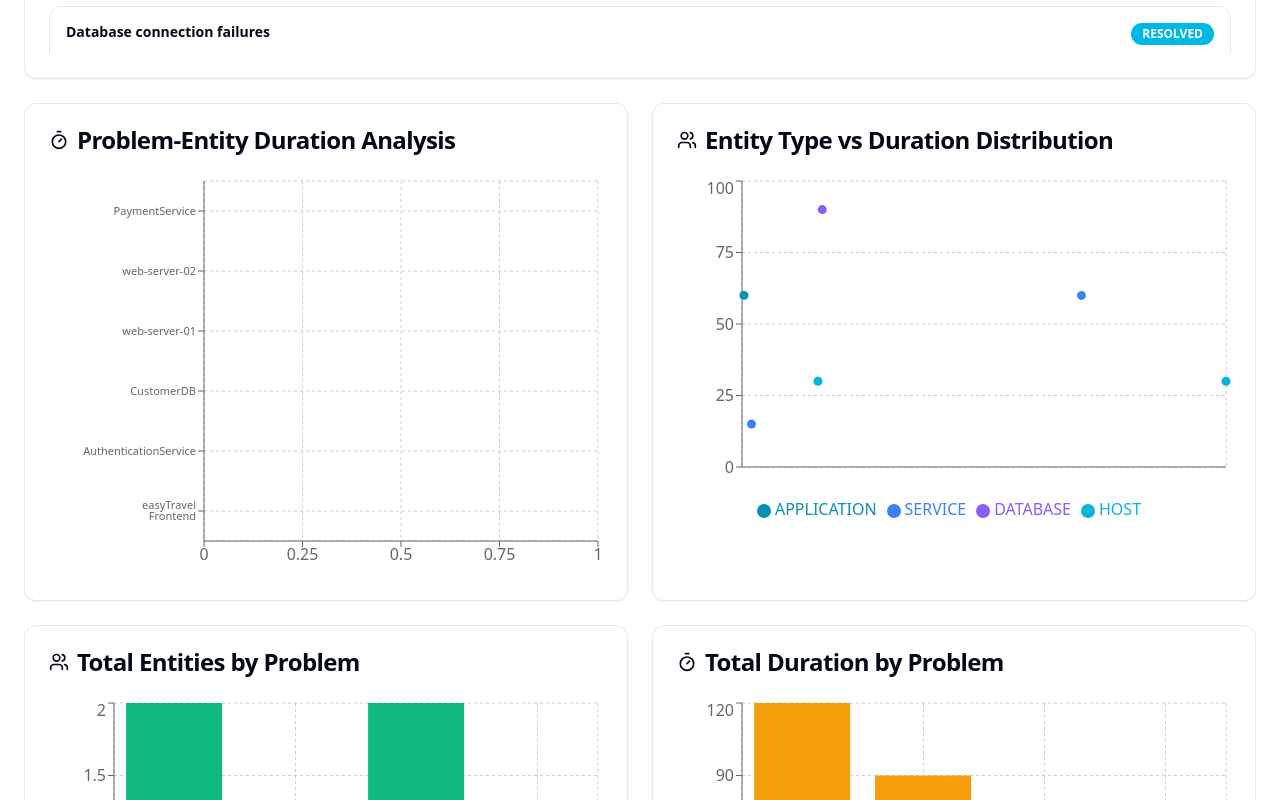
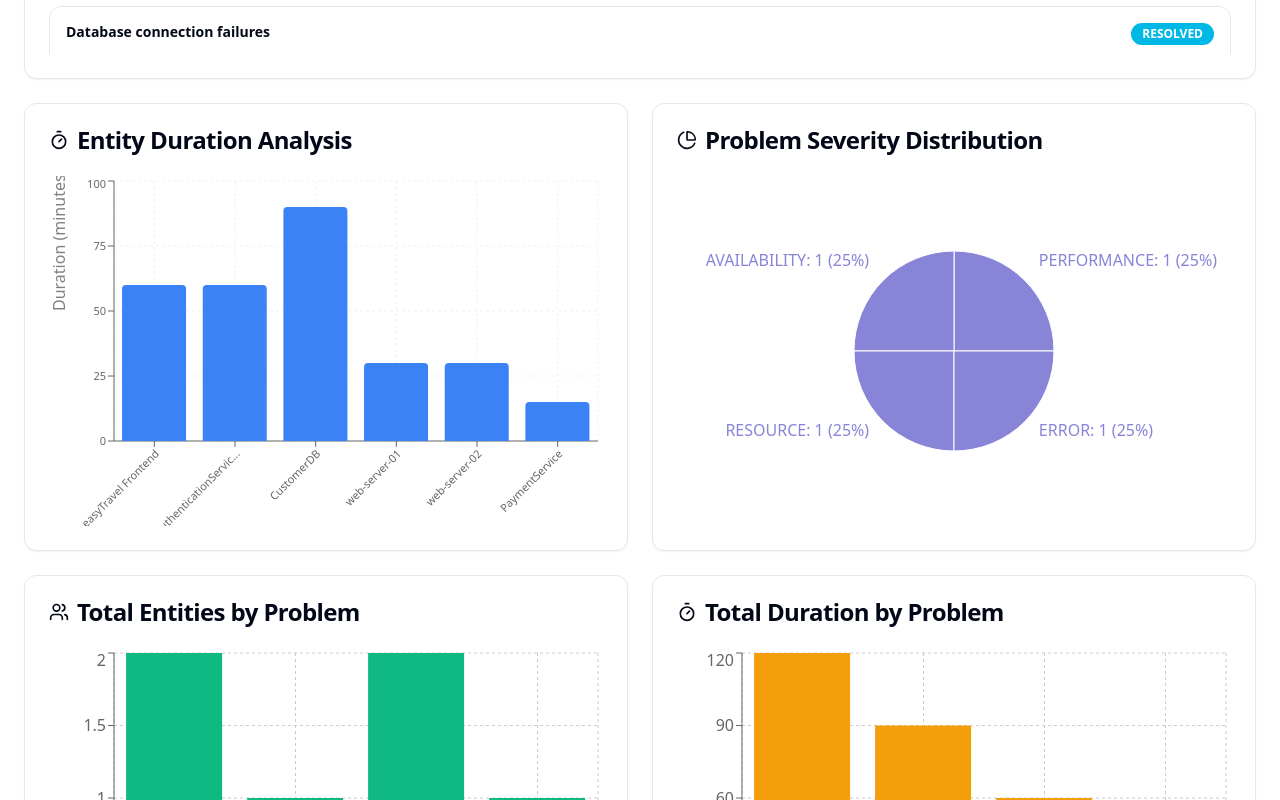
Before and after one commit to hamzaoudghiri/problems-lovable2, a React (Vite) app: page / in a window 1280 px wide. Shown: the part 1080-1880 px from the top of the page. Built offline with nearby package versions, Linux system fonts and the light colour scheme.

Commit message:
Refactor charts for clarity
Update charts to use clearer visualizations.

```diff
--- a/src/components/Charts.tsx
+++ b/src/components/Charts.tsx
@@ -159,146 +159,156 @@ export const ProblemEntityDurationChart = () => {
     problems
   } = useMonitoringStore();
 
-  // Example data when no problems available
+  // Example data - simplified and clearer
   const exampleData = [
-    { problemTitle: "Database Connection...", entityName: "database-01", totalDuration: 245, status: "RESOLVED" },
-    { problemTitle: "High CPU Usage", entityName: "server-web-01", totalDuration: 180, status: "OPEN" },
-    { problemTitle: "Memory Leak", entityName: "app-backend", totalDuration: 320, status: "RESOLVED" },
-    { problemTitle: "Network Timeout", entityName: "api-gateway", totalDuration: 95, status: "OPEN" },
-    { problemTitle: "Disk Space Alert", entityName: "storage-01", totalDuration: 150, status: "RESOLVED" },
-    { problemTitle: "Service Unavailable", entityName: "auth-service", totalDuration: 275, status: "OPEN" },
-    { problemTitle: "Load Balancer Issue", entityName: "lb-01", totalDuration: 65, status: "RESOLVED" },
-    { problemTitle: "Cache Miss Rate High", entityName: "redis-cluster", totalDuration: 120, status: "OPEN" }
+    { entityName: "Database Server", duration: 245, status: "RESOLVED" },
+    { entityName: "Web Server", duration: 180, status: "OPEN" },
+    { entityName: "API Gateway", duration: 95, status: "RESOLVED" },
+    { entityName: "Cache Service", duration: 320, status: "OPEN" },
+    { entityName: "Auth Service", duration: 150, status: "RESOLVED" },
+    { entityName: "Load Balancer", duration: 65, status: "OPEN" }
   ];
 
-  // Group by problem-title and entity combination (same logic as EntityProblemGrouping)
-  const groupMap = new Map<string, {
-    problemTitle: string;
-    entityName: string;
-    totalDuration: number;
-    status: string;
-  }>();
+  // Simplified data processing
+  let chartData = exampleData;
 
   if (problems.length > 0) {
+    const entityDurations = new Map();
     problems.forEach(problem => {
       if (problem.affectedEntities.length === 0) return;
       const duration = problem.endTime ? problem.endTime - problem.startTime : Date.now() - problem.startTime;
       problem.affectedEntities.forEach(entity => {
-        const groupKey = `${problem.title}|${entity.entityId}`;
-        if (groupMap.has(groupKey)) {
-          const existingGroup = groupMap.get(groupKey)!;
-          existingGroup.totalDuration += duration;
-        } else {
-          groupMap.set(groupKey, {
-            problemTitle: problem.title.length > 25 ? problem.title.substring(0, 25) + '...' : problem.title,
-            entityName: entity.displayName,
-            totalDuration: Math.floor(duration / (1000 * 60)),
-            // Convert to minutes
-            status: problem.status
-          });
-        }
+        const key = entity.displayName;
+        const currentDuration = entityDurations.get(key) || 0;
+        entityDurations.set(key, currentDuration + Math.floor(duration / (1000 * 60)));
       });
     });
+
+    chartData = Array.from(entityDurations.entries())
+      .map(([entityName, duration]) => ({
+        entityName: entityName.length > 20 ? entityName.substring(0, 20) + '...' : entityName,
+        duration,
+        status: 'OPEN'
+      }))
+      .slice(0, 8);
   }
 
-  const chartData = problems.length > 0 ? Array.from(groupMap.values()).slice(0, 15) : exampleData;
-
-  return <Card>
+  return (
+    <Card>
       <CardHeader>
         <CardTitle className="flex items-center gap-2">
           <Timer className="h-5 w-5" />
-          Problem-Entity Duration Analysis
+          Entity Duration Analysis
         </CardTitle>
       </CardHeader>
       <CardContent>
-        <ResponsiveContainer width="100%" height={400}>
-          <BarChart data={chartData} layout="horizontal">
-            <CartesianGrid strokeDasharray="3 3" />
-            <XAxis type="number" />
-            <YAxis type="category" dataKey="entityName" width={150} tick={{
-            fontSize: 11
-          }} />
-            <Tooltip formatter={value => [`${value} minutes`, 'Duration']} labelFormatter={label => `Entity: ${label}`} />
-            <Bar dataKey="totalDuration" fill="#dc2626" name="Duration (minutes)" />
+        <ResponsiveContainer width="100%" height={350}>
+          <BarChart data={chartData}>
+            <CartesianGrid strokeDasharray="3 3" opacity={0.3} />
+            <XAxis
+              dataKey="entityName"
+              angle={-45}
+              textAnchor="end"
+              height={80}
+              tick={{ fontSize: 11 }}
+            />
+            <YAxis
+              tick={{ fontSize: 11 }}
+              label={{ value: 'Duration (minutes)', angle: -90, position: 'insideLeft' }}
+            />
+            <Tooltip
+              formatter={(value) => [`${value} minutes`, 'Duration']}
+              labelStyle={{ color: '#333' }}
+              contentStyle={{
+                backgroundColor: '#fff',
+                border: '1px solid #ccc',
+                borderRadius: '4px'
+              }}
+            />
+            <Bar
+              dataKey="duration"
+              fill="#3b82f6"
+              radius={[4, 4, 0, 0]}
+              name="Duration (minutes)"
+            />
           </BarChart>
         </ResponsiveContainer>
       </CardContent>
-    </Card>;
+    </Card>
+  );
 };
+
 export const ProblemEntityScatterChart = () => {
   const {
     problems
   } = useMonitoringStore();
 
-  // Example data when no problems available
-  const exampleScatterData = [
-    { entityType: "APPLICATION", duration: 145, problemTitle: "Database Connection Issue", x: 1, y: 145 },
-    { entityType: "SERVICE", duration: 280, problemTitle: "High CPU Usage", x: 2, y: 280 },
-    { entityType: "INFRASTRUCTURE", duration: 95, problemTitle: "Network Timeout", x: 3, y: 95 },
-    { entityType: "APPLICATION", duration: 320, problemTitle: "Memory Leak", x: 1.5, y: 320 },
-    { entityType: "SERVICE", duration: 180, problemTitle: "Service Unavailable", x: 2.5, y: 180 },
-    { entityType: "INFRASTRUCTURE", duration: 210, problemTitle: "Disk Space Alert", x: 3.5, y: 210 },
-    { entityType: "APPLICATION", duration: 75, problemTitle: "Cache Miss Rate High", x: 1.2, y: 75 },
-    { entityType: "SERVICE", duration: 165, problemTitle: "Load Balancer Issue", x: 2.3, y: 165 }
+  // Example data - simplified pie chart showing problem distribution by severity
+  const exampleData = [
+    { name: "Critical", value: 15, color: "#dc2626" },
+    { name: "High", value: 28, color: "#ea580c" },
+    { name: "Medium", value: 35, color: "#d97706" },
+    { name: "Low", value: 22, color: "#0891b2" }
   ];
 
-  // Create scatter plot data showing relationship between entity types and duration
-  const scatterData: Array<{
-    entityType: string;
-    duration: number;
-    problemTitle: string;
-    x: number;
-    y: number;
-  }> = [];
+  // Process real data if available
+  let chartData = exampleData;
 
   if (problems.length > 0) {
-    problems.forEach(problem => {
-      if (problem.affectedEntities.length === 0) return;
-      const duration = problem.endTime ? problem.endTime - problem.startTime : Date.now() - problem.startTime;
-      problem.affectedEntities.forEach((entity, index) => {
-        scatterData.push({
-          entityType: entity.entityType,
-          duration: Math.floor(duration / (1000 * 60)),
-          problemTitle: problem.title,
-          x: index + Math.random() * 0.5,
-          // Add some jitter for better visibility
-          y: Math.floor(duration / (1000 * 60))
-        });
-      });
-    });
+    const severityCount = problems.reduce((acc, problem) => {
+      const severity = problem.severityLevel;
+      acc[severity] = (acc[severity] || 0) + 1;
+      return acc;
+    }, {} as Record<string, number>);
+
+    const total = Object.values(severityCount).reduce((sum, count) => sum + count, 0);
+
+    chartData = Object.entries(severityCount).map(([severity, count]) => ({
+      name: severity,
+      value: count,
+      percentage: Math.round((count / total) * 100),
+      color: SEVERITY_COLORS[severity as keyof typeof SEVERITY_COLORS] || '#8884d8'
+    }));
   }
 
-  // Use example data if no real data available
-  const dataToUse = problems.length > 0 ? scatterData : exampleScatterData;
-
-  // Group by entity type for better visualization
-  const entityTypeGroups = dataToUse.reduce((acc, item) => {
-    if (!acc[item.entityType]) {
-      acc[item.entityType] = [];
-    }
-    acc[item.entityType].push(item);
-    return acc;
-  }, {} as Record<string, typeof dataToUse>);
-  return <Card>
+  return (
+    <Card>
       <CardHeader>
         <CardTitle className="flex items-center gap-2">
-          <Users className="h-5 w-5" />
-          Entity Type vs Duration Distribution
+          <PieChartIcon className="h-5 w-5" />
+          Problem Severity Distribution
         </CardTitle>
       </CardHeader>
       <CardContent>
         <ResponsiveContainer width="100%" height={350}>
-          <ScatterChart>
-            <CartesianGrid strokeDasharray="3 3" />
-            <XAxis type="number" dataKey="x" domain={[0, 'dataMax']} tick={false} />
-            <YAxis type="number" dataKey="y" name="Duration (min)" />
-            <Tooltip formatter={(value, name, props) => [`${value} minutes`, 'Duration', `Problem: ${props.payload.problemTitle}`, `Entity Type: ${props.payload.entityType}`]} />
-            <Legend />
-            {Object.entries(entityTypeGroups).map(([entityType, data], index) => <Scatter key={entityType} name={entityType} data={data} fill={CHART_COLORS[index % CHART_COLORS.length]} />)}
-          </ScatterChart>
+          <PieChart>
+            <Pie
+              data={chartData}
+              cx="50%"
+              cy="50%"
+              labelLine={false}
+              label={({ name, value, percentage }) => `${name}: ${value} (${percentage || Math.round((value / chartData.reduce((sum, item) => sum + item.value, 0)) * 100)}%)`}
+              outerRadius={100}
+              fill="#8884d8"
+              dataKey="value"
+            >
+              {chartData.map((entry, index) => (
+                <Cell key={`cell-${index}`} fill={entry.color} />
+              ))}
+            </Pie>
+            <Tooltip
+              formatter={(value, name) => [`${value} problems`, name]}
+              contentStyle={{
+                backgroundColor: '#fff',
+                border: '1px solid #ccc',
+                borderRadius: '4px'
+              }}
+            />
+          </PieChart>
         </ResponsiveContainer>
       </CardContent>
-    </Card>;
+    </Card>
+  );
 };
 export const EntityProblemSummaryChart = () => {
   const {
```
